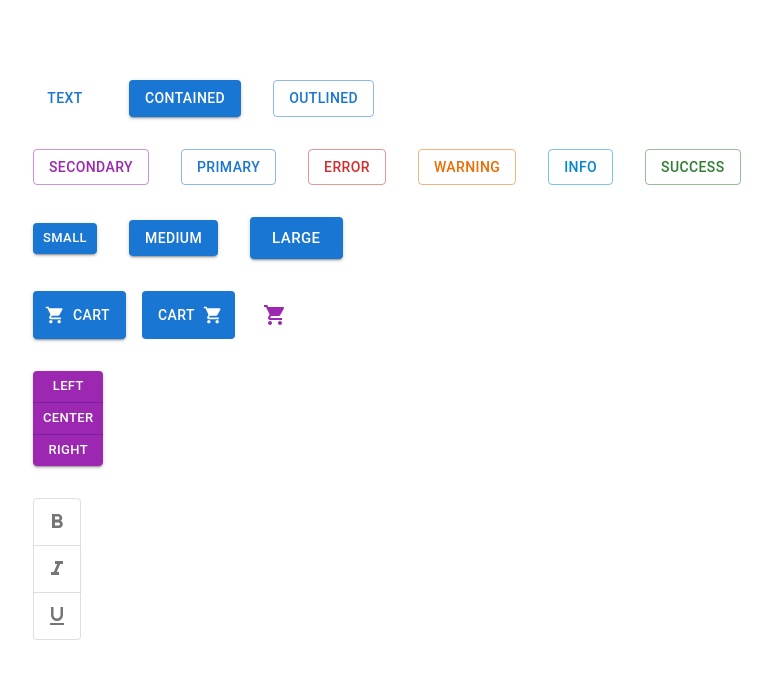
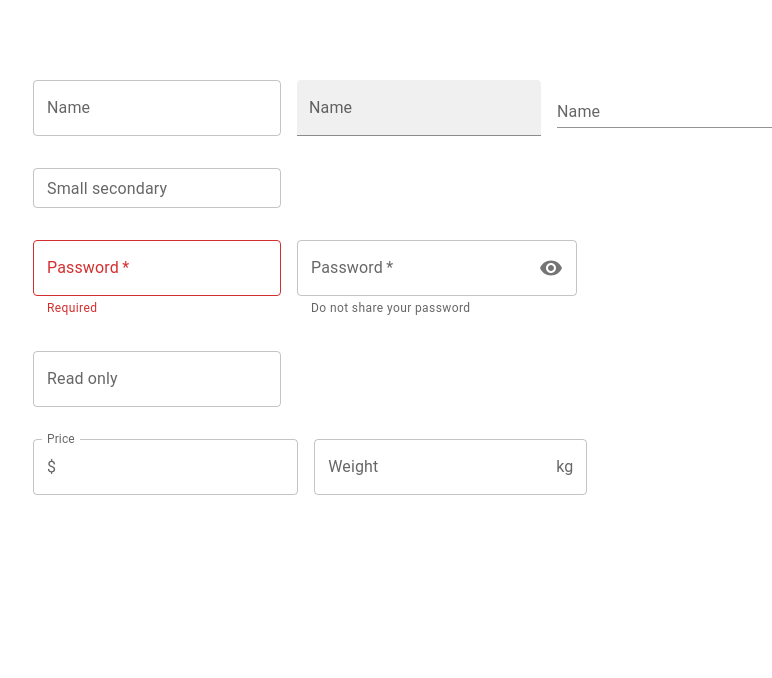
Before and after one commit to jomkv/mui-demo, a React (Create React App) app: page / in a window 1280 px wide. Shown: the top 678 px of the page, without its empty margins (47-819 px from the left). Built offline with nearby package versions, Linux system fonts and the light colour scheme.

Commit message:
feat: text fields

```diff
--- a/src/App.tsx
+++ b/src/App.tsx
@@ -1,10 +1,12 @@
 import './App.css';
-import { MuiButton } from './components/MuiButton';
+// import { MuiButton } from './components/MuiButton';
+import { MuiTextField } from './components/MuiTextField';
 
 function App() {
   return (
     <div className='App'>
-      <MuiButton/>
+      {/* <MuiButton/> */}
+      <MuiTextField />
     </div>
   );
 }
--- /dev/null
+++ b/src/components/MuiTextField.tsx
@@ -0,0 +1,43 @@
+import React, {useState} from 'react'
+import { TextField, Stack, InputAdornment } from "@mui/material"
+import {Visibility} from '@mui/icons-material/'
+
+export const MuiTextField = () => {
+  const [password, setPassword] = useState<string>("")
+
+  return (
+    <Stack spacing={4}>
+      <Stack spacing={2} direction="row">
+        <TextField label="Name" variant="outlined" />
+        <TextField label="Name" variant="filled" />
+        <TextField label="Name" variant="standard" />
+      </Stack>
+      <Stack spacing={2} direction="row">
+        <TextField label="Small secondary" color="secondary" size="small" />
+      </Stack>
+      <Stack spacing={2} direction="row">
+        <TextField label="Password" required type="password"
+          value={password} onChange={(e) => setPassword(e.target.value)}
+          error={!password}
+          helperText={!password ? "Required" : "Do not share your password"}
+        />
+        <TextField label="Password" required type="password" helperText="Do not share your password"
+          InputProps={{
+            endAdornment: <InputAdornment position="end"><Visibility /></InputAdornment>
+          }}
+        />
+      </Stack>
+      <Stack spacing={2} direction="row">
+        <TextField label="Read only" InputProps={{ readOnly: true }}/>
+      </Stack>
+      <Stack spacing={2} direction="row">
+        <TextField label="Price" type="number" InputProps={{
+          startAdornment: <InputAdornment position="start">$</InputAdornment>
+        }}/>
+        <TextField label="Weight" type="number" InputProps={{
+          endAdornment: <InputAdornment position="end">kg</InputAdornment>
+        }}/>
+      </Stack>
+    </Stack>
+  )
+}
```
